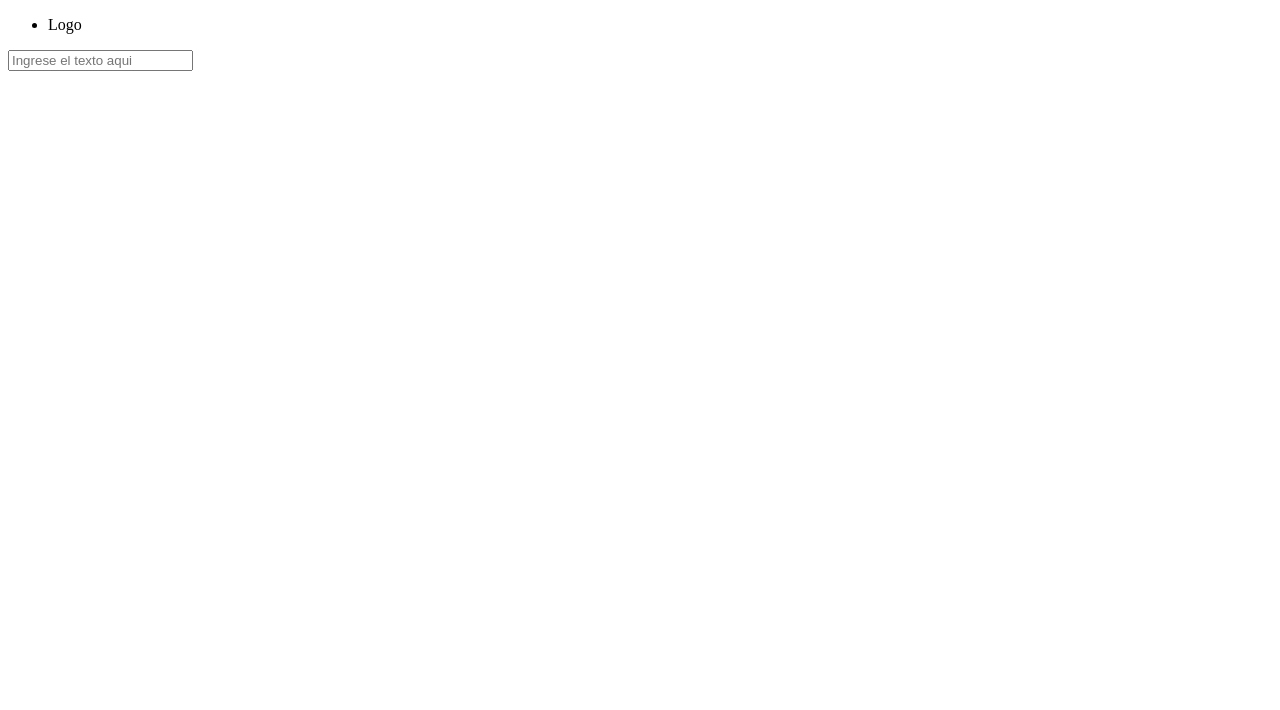
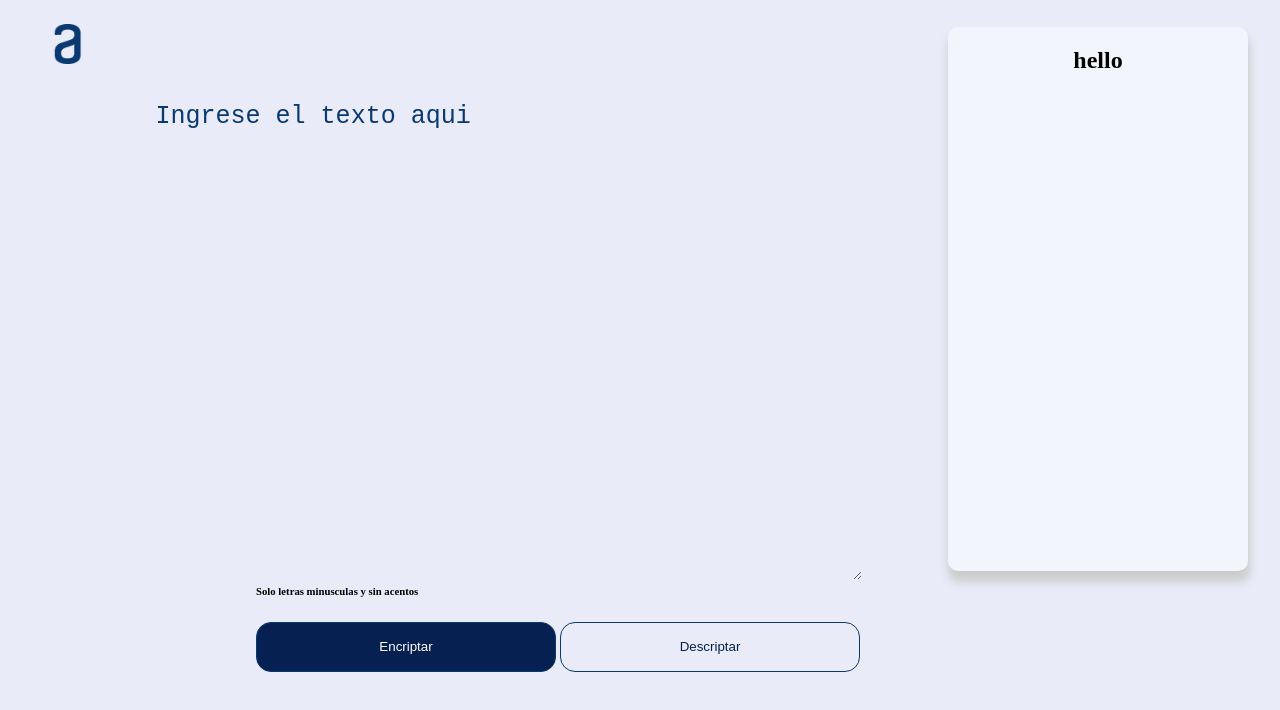
Before and after one commit to AndresArmas/Encriptador_Alura, a plain HTML site: page index.html in a window 1280 px wide. Drawn offline with Linux system fonts and the light colour scheme.

Commit message:
Frondtend: actualizacion de botones y caja de texto

```diff
--- a/index.html
+++ b/index.html
@@ -4,8 +4,8 @@
 	<meta charset="UTF-8">
 	<title>Encriptador</title>
 
-	<link rel ="styleheet" href= "resert.css">
-	<link rel ="styleheet" href= "style.css">
+	<link rel ="stylesheet" href= "resert.css">
+	<link rel ="stylesheet" href= "style.css">
 
 </head>
 
@@ -18,7 +18,7 @@
 
 			<div class="contenido-menu">
 				<ul>
-					<li>Logo</li>
+					<li><img src="imagenes/Logo.png"> </li>
 				</ul>
 			</div>
 
@@ -26,13 +26,27 @@
 
 	</header>
 
-	<section>
+  <main>
 
-		<div class="caja-texto">
-			<input class ="caja-texto" placeholder = "Ingrese el texto aqui">
-		</div>
+		<section>
+				<textarea class="caja-texto" placeholder = "Ingrese el texto aqui"></textarea>
+		</section>
 
-	</section>
+		<section>
+			<div class="caja-encriptacion">
+		   <h1>hello</h1>
+			</div>
+		</section>
+
+		<section>
+			<div class="caja-botones">
+				<h6>Solo letras minusculas y sin acentos</h6>
+				<button class="boton-encriptar"> Encriptar </button>
+				<button class = "boton-desencriptar"> Descriptar </button>
+			</div>
+		</section>
+
+	</main>
 
 	<footer>
 
--- a/style.css
+++ b/style.css
@@ -1,18 +1,105 @@
-main {
-
+body{
+background:#E9ECF8;
 }
 
+.menu{
+	width:120px;
+	height:550px;
+  background:#E9ECF8;
+  position:absolute;
+  top:1%;
+}
+
+.menu li{
+ display:inline;
+ position:absolute;
+ left:10px;
+}
+
+.menu img{
+ width:100px;
+ }
+
 .contenido-menu{
- width:120px;
- height:448px;
+ width:20px;
+ height:550px;
+ display:inline-block;
+}
+
+
+.caja-texto{
+ width:45%;
+ height:60%;
 }
 
 .caja-texto{
- width:577px;
- height:45px;
+ width:100%;
+ height:400%;
+ left: 12%;
+ top:12%;
+ border:none;
+ font-weight:400px;
+ font-size:25px;
+ line-height:150%;
+ position:absolute;
+ width:55%;
+ height:60%;
+ text:top;
+ background:#E9ECF8;
+ color:#0A3871;
 }
 
-.caja-texto input{
- width:577px;
- height:577px;
+.caja-texto::placeholder{
+ color:#0A3871;
 }
+
+.caja-texto:hover{
+ border:none;
+ box-shadow: 3px 5px 5px 5px #cccccc;
+ border-radius:10px;
+}
+
+.caja-encriptacion{
+ position:absolute;
+ width:300px;
+ height:544px;
+ right: 1%;
+ top:1%;
+ text-align:center;
+ margin:1.5%;
+ box-sizing:border-box;
+ border-radius: 10px;
+ background:#F3F5FC;
+ box-shadow: 1px 10px 10px 1px #cccccc;
+}
+
+.caja-botones {
+ position:absolute;
+ left:20%;
+ top:70%;
+ width:680px;
+ height:67px;
+}
+
+
+.boton-encriptar{
+ width:300px;
+ height:50px;
+ border: 1px solid #0A3871;
+ border-radius:15px;
+ background:#052051;
+ color:white;
+}
+
+.boton-encriptar:hover{
+ background:#356EA9;
+ color:#052051;
+}
+.boton-desencriptar{
+ width:300px;
+ height:50px;
+ border: 1px solid #0A3871;
+ border-radius:15px;
+ background:#E9ECF8;
+ color:#052051;
+ }
```
Also changed, not shown: imagenes/Logo.png (added).
